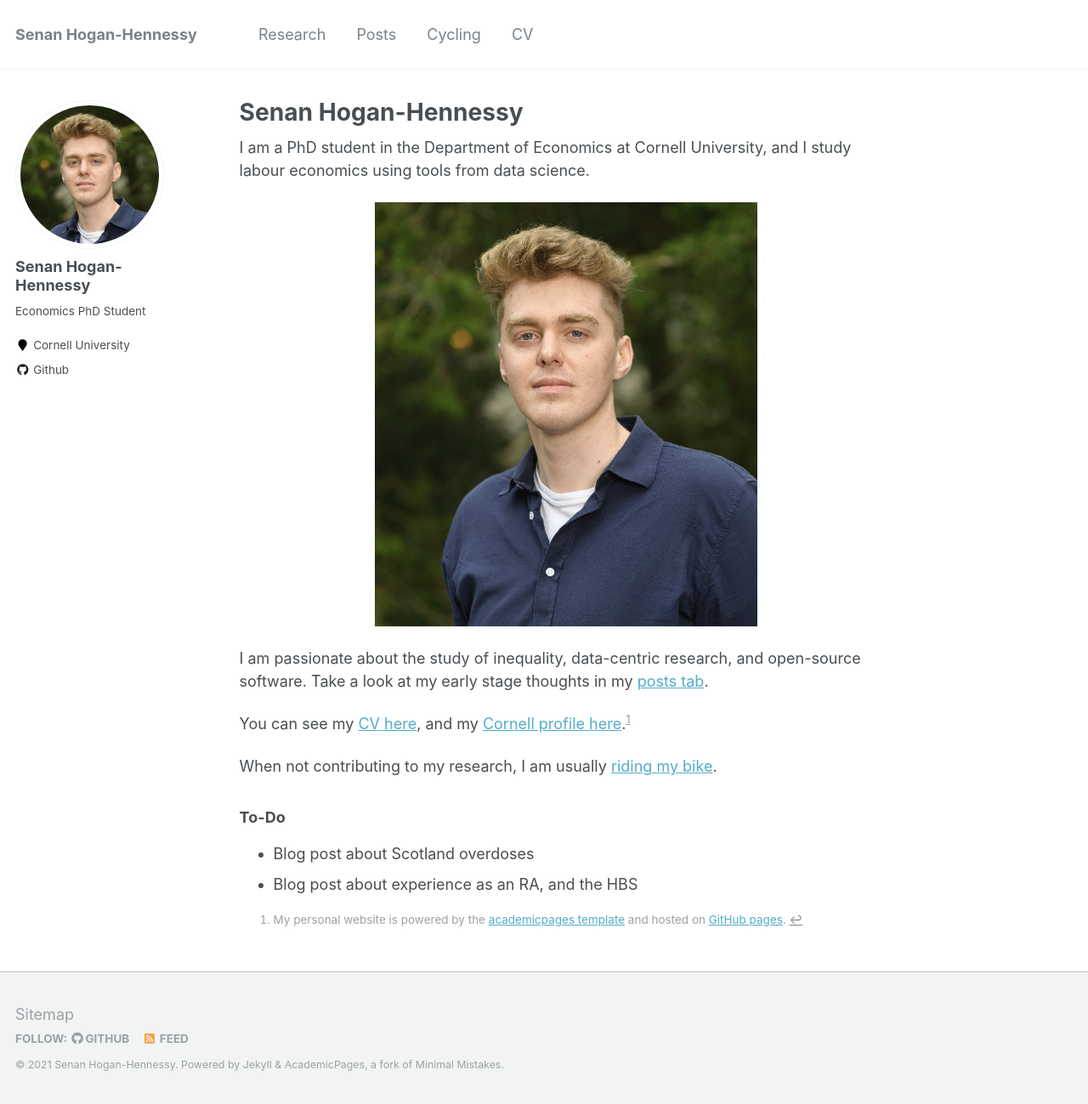
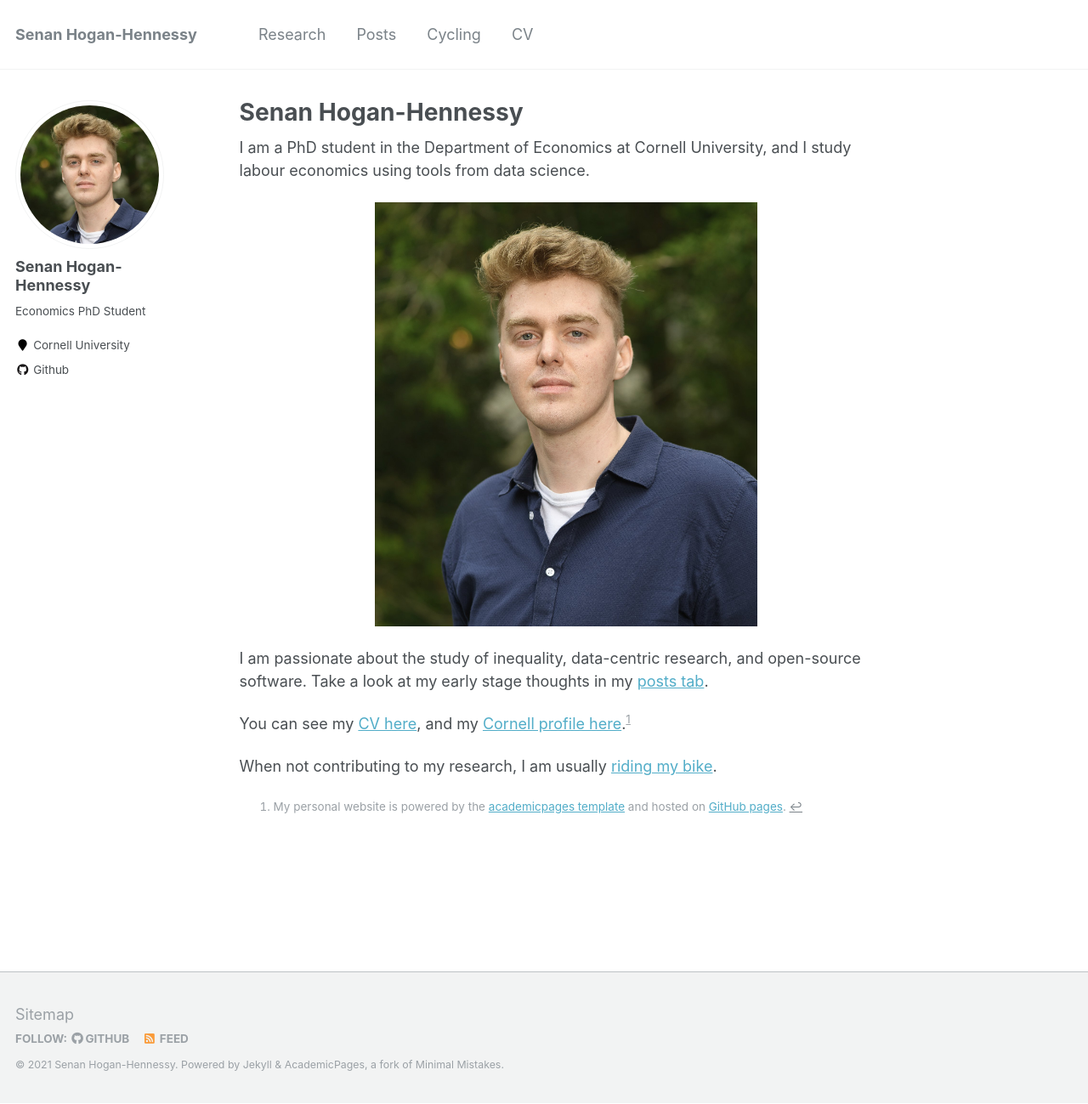
Before and after one commit to shoganhennessy/shoganhennessy.github.io, a Jekyll site: the page built from _pages/about.md, in a window 1280 px wide and 1299 px high. Shown: the whole window at 85% size. Built offline with Jekyll 4.4.1, drawn with Linux system fonts in a browser that asks for light colours.

Commit message:
first draft on Scotland completed.

```diff
--- a/_pages/about.md
+++ b/_pages/about.md
@@ -11,10 +11,10 @@ redirect_from:
 I am a PhD student in the Department of Economics at Cornell University, and I study labour economics using tools from data science.
 
 <p style="text-align:center;">
-    <img src="../images/profile-large.jpg"
-  alt="Headshot October 2021, Senan Hogan-Hennessy"
-  width="450"
-  height="499.5">
+  <img src="../images/profile-large.jpg"
+    alt="Headshot October 2021, Senan Hogan-Hennessy"
+    width="450"
+    height="499.5">
 </p>
 
 I am passionate about the study of inequality, data-centric research, and open-source software.
@@ -25,8 +25,3 @@ You can see my [CV here](https://shoganhennessy.github.io/files/cv/cv-shoganhenn
 When not contributing to my research, I am usually [riding my bike](https://shoganhennessy.github.io/cycling/).
 
 [^1]: My personal website is powered by the [academicpages template](https://github.com/academicpages/academicpages.github.io) and hosted on [GitHub pages](https://pages.github.com).
-
-### To-Do
-
-- Blog post about Scotland overdoses
-- Blog post about experience as an RA, and the HBS
```
Also changed, not shown: _pages/cycling.md (+1 -1 lines), _posts/2021-08-13-scotland-overdoses.md (deleted, +0 -3 lines).
